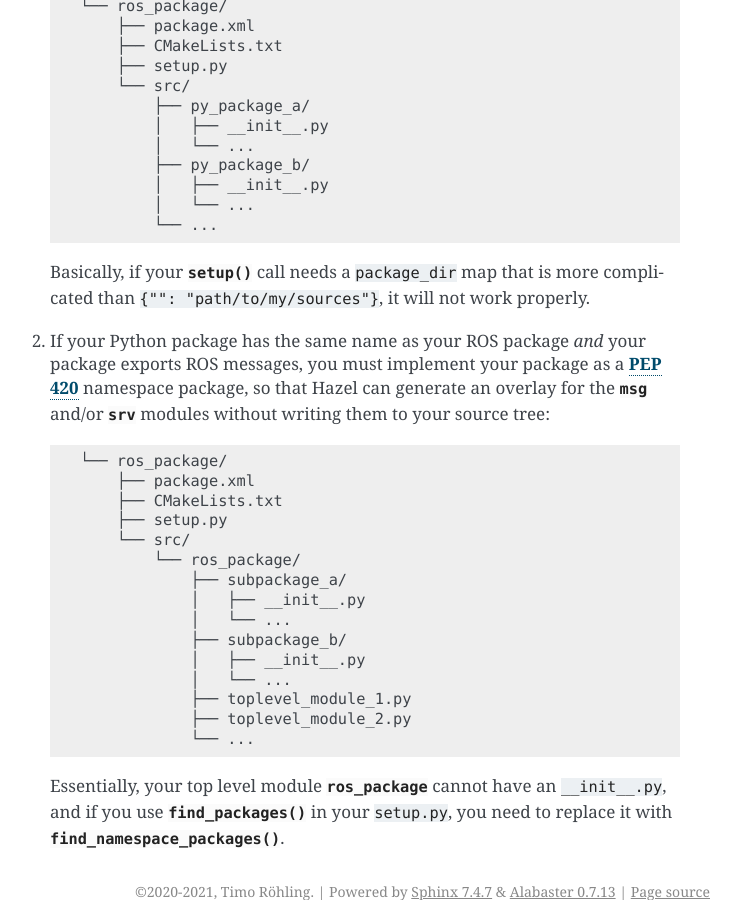
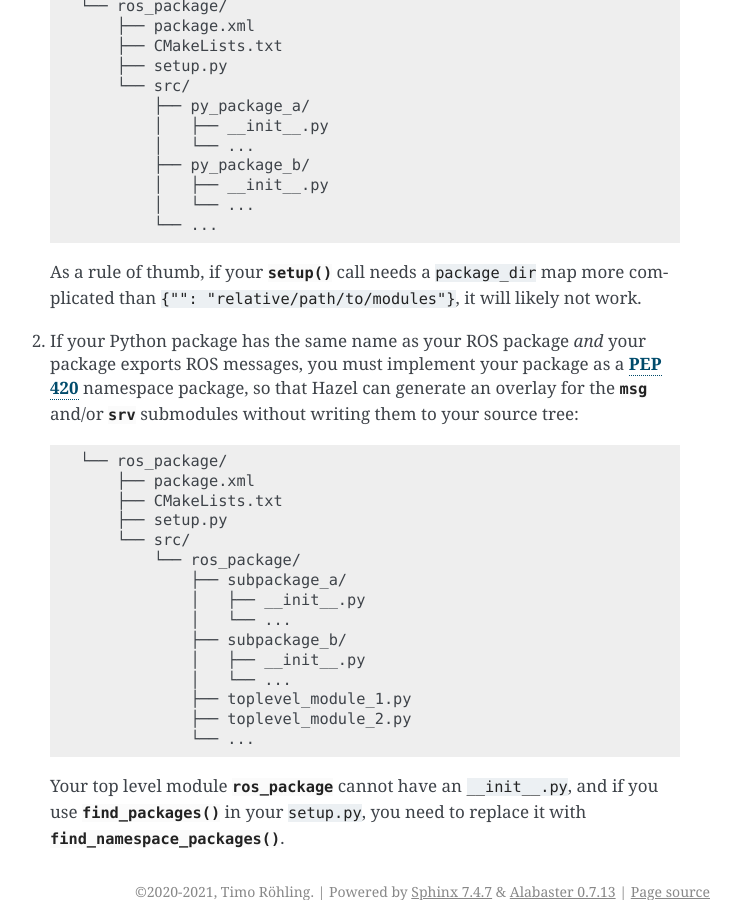
Before and after one commit to roehling/catkin-ng, a Sphinx documentation site: the page built from hazel/docs/command/hazel_python_setup.rst, in a window 1280 px wide and 900 px high, scrolled down 1358 px. Shown: the whole window, without its empty margins (400-1141 px from the left). Built offline with Sphinx 7.4.7, drawn with Linux system fonts in a browser that asks for light colours; cross-references to code outside the pages are shown as plain code.

Commit message:
Tweak hazel_python_setup documentation

```diff
--- a/hazel/docs/command/hazel_python_setup.rst
+++ b/hazel/docs/command/hazel_python_setup.rst
@@ -91,12 +91,13 @@ scripts. There are two important limitations of which you need to be aware:
                 │   └── ...
                 └── ...
 
-   Basically, if your :py:func:`setup` call needs a ``package_dir`` map that is more
-   complicated than ``{"": "path/to/my/sources"}``, it will not work properly.
+   As a rule of thumb, if your :py:func:`setup` call needs a ``package_dir`` map
+   more complicated than ``{"": "relative/path/to/modules"}``, it will
+   likely not work.
 2. If your Python package has the same name as your ROS package `and` your
    package exports ROS messages, you must implement your package as a :pep:`420`
    namespace package, so that Hazel can generate an overlay for the :py:mod:`msg`
-   and/or :py:mod:`srv` modules without writing them to your source tree::
+   and/or :py:mod:`srv` submodules without writing them to your source tree::
 
         └── ros_package/
             ├── package.xml
@@ -114,7 +115,7 @@ scripts. There are two important limitations of which you need to be aware:
                     ├── toplevel_module_2.py
                     └── ...
 
-   Essentially, your top level module :py:mod:`ros_package` cannot have an
+   Your top level module :py:mod:`ros_package` cannot have an
    :file:`__init__.py`, and if you use :py:func:`find_packages` in your
    :file:`setup.py`, you need to replace it with
    :py:func:`find_namespace_packages`.
```
